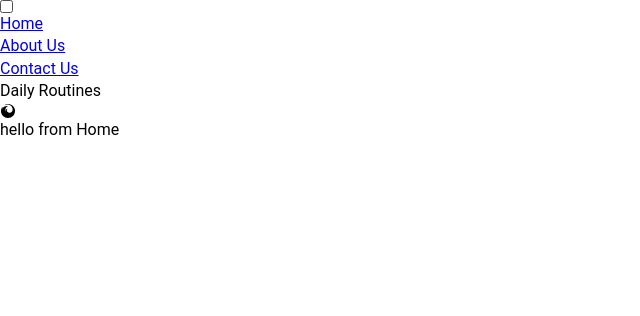
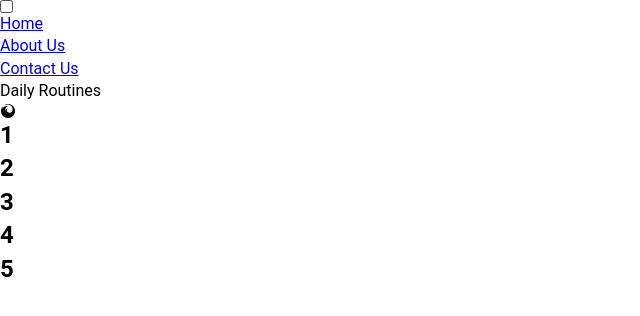
Before and after one commit to NikunjVadodariya/RoutineUpdates, a React app in the folder client/: page / in a window 1280 px wide. Shown: the top 316 px of the page, without its empty margins (0-640 px from the left). Built offline with nearby package versions, Linux system fonts and the light colour scheme.

Commit message:
make it better

```diff
--- a/client/js/components/components/Home.js
+++ b/client/js/components/components/Home.js
@@ -1,6 +1,8 @@
 import React, {forwardRef} from 'react';
+import AliceCarousel from 'react-alice-carousel';
 import * as _ from 'lodash';
 import '../../../scss/components/components/home.scss'
+
 
 
 export default class Home extends React.Component {
@@ -10,12 +12,52 @@ export default class Home extends React.Component {
        }
     }
 
+
+    onSlideChange(e) {
+        console.log('Item`s position during a change: ', e.item);
+        console.log('Slide`s position during a change: ', e.slide);
+      }
+
+    onSlideChanged(e) {
+        console.log('Item`s position after changes: ', e.item);
+        console.log('Slide`s position after changes: ', e.slide);
+      }
+
+
+
     render() {
-        const {isLoaded} = this.state;
+        const responsive = {
+            0: {
+              items: 1
+            },
+            600: {
+              items: 2
+            },
+            1024: {
+              items: 3
+            }
+          };
         return (
-            <div className="home">
-                <p> hello from Home</p>
-            </div>
+            <AliceCarousel
+            duration={400}
+            autoPlay={true}
+            startIndex = {1}
+            fadeOutAnimation={true}
+            mouseDragEnabled={true}
+            playButtonEnabled={true}
+            responsive={responsive}
+            autoPlayInterval={2000}
+            autoPlayDirection="rtl"
+            autoPlayActionDisabled={true}
+            onSlideChange={this.onSlideChange}
+            onSlideChanged={this.onSlideChanged}
+          >
+            <div className="yours-custom-class"><h2>1</h2></div>
+            <div className="yours-custom-class"><h2>2</h2></div>
+            <div className="yours-custom-class"><h2>3</h2></div>
+            <div className="yours-custom-class"><h2>4</h2></div>
+            <div className="yours-custom-class"><h2>5</h2></div>
+          </AliceCarousel>
         )
     }
 }
--- a/client/package.json
+++ b/client/package.json
@@ -50,6 +50,7 @@
     "babel-plugin-syntax-dynamic-import": "6.18.0",
     "html-loader": "0.5.5",
     "html-webpack-plugin": "3.2.0",
+    "react-alice-carousel": "^1.19.3",
     "react-cookie": "4.0.1",
     "store": "2.0.12",
     "webpack": "^4.23.1",
--- a/package.json
+++ b/package.json
@@ -27,5 +27,8 @@
   "engines": {
     "node": "^8.10",
     "npm": "^5.8"
+  },
+  "devDependencies": {
+    "react-alice-carousel": "^1.19.3"
   }
 }
```
Also changed, not shown: 4 other files (tests, documents, lock files or other folders).
